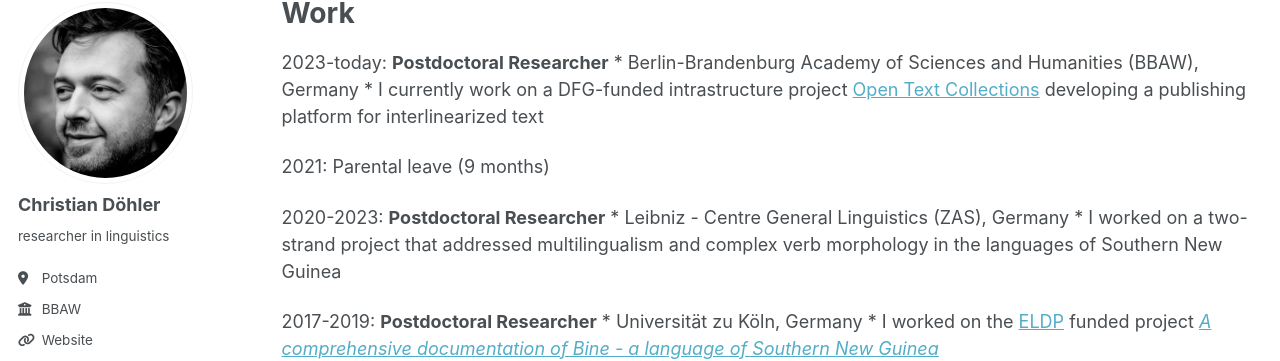
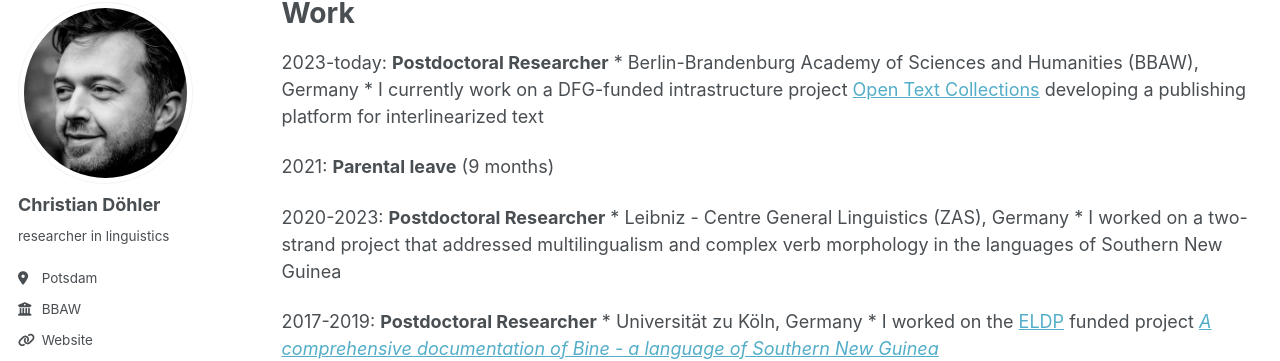
Before and after one commit to chrdoe/chrdoe.github.io, a Jekyll site: the page built from _pages/cv.md, in a window 1280 px wide and 900 px high, scrolled down 357 px. Shown: the part 104-465 px from the top of the window. Built offline with Jekyll 4.4.1, drawn with Linux system fonts in a browser that asks for light colours; some web fonts are replaced.

Commit message:
Update cv.md

```diff
--- a/_pages/cv.md
+++ b/_pages/cv.md
@@ -24,7 +24,7 @@ Work
 	* Berlin-Brandenburg Academy of Sciences and Humanities (BBAW), Germany
 	* I currently work on a DFG-funded intrastructure project [Open Text Collections](opentextcollections.github.io) developing a publishing platform for interlinearized text
 
-2021: Parental leave (9 months)
+2021: **Parental leave** (9 months)
 
 2020-2023: **Postdoctoral Researcher**
 	* Leibniz - Centre General Linguistics (ZAS), Germany
```
